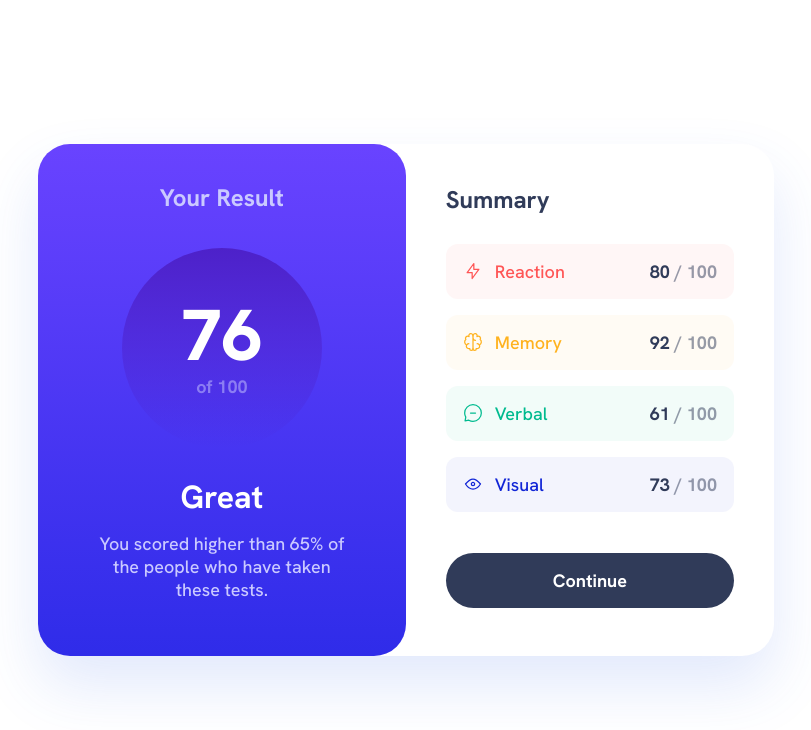
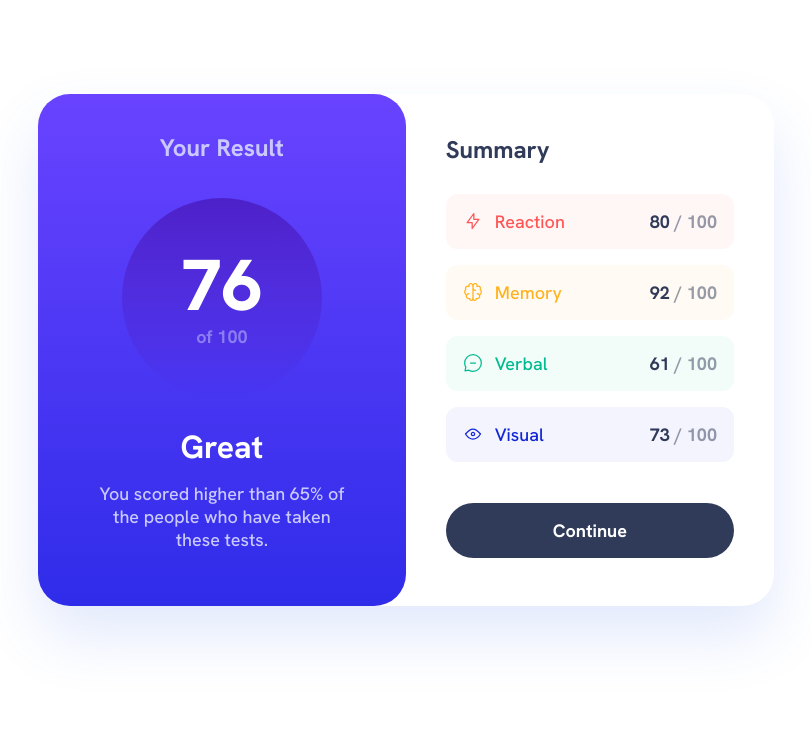
Before and after one commit to kayyrbeks/frontendmentor-challenges, a plain HTML site: page 01-newbie/07-results-summary-component/index.html in a window 1280 px wide. Shown: the whole page, without its empty margins (234-1045 px from the left). Drawn offline with Linux system fonts and the light colour scheme.

Commit message:
refactor: add 50px offset to design similarity

```diff
--- a/01-newbie/07-results-summary-component/style.css
+++ b/01-newbie/07-results-summary-component/style.css
@@ -28,6 +28,7 @@ main {
   flex-direction: column;
   align-items: center;
   justify-content: center;
+  transform: translateY(-50px);
 }
 
 .summary-container {
```
